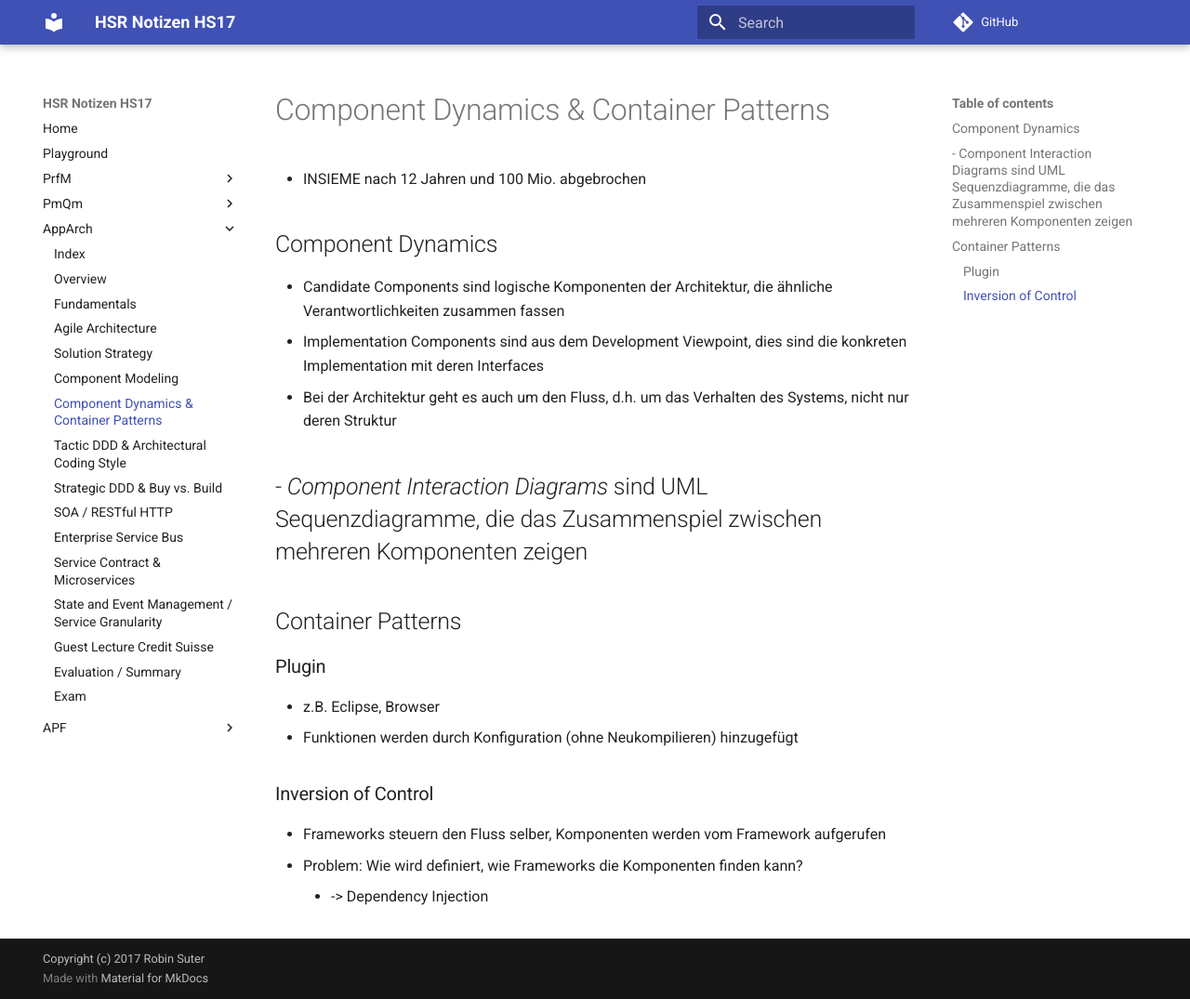
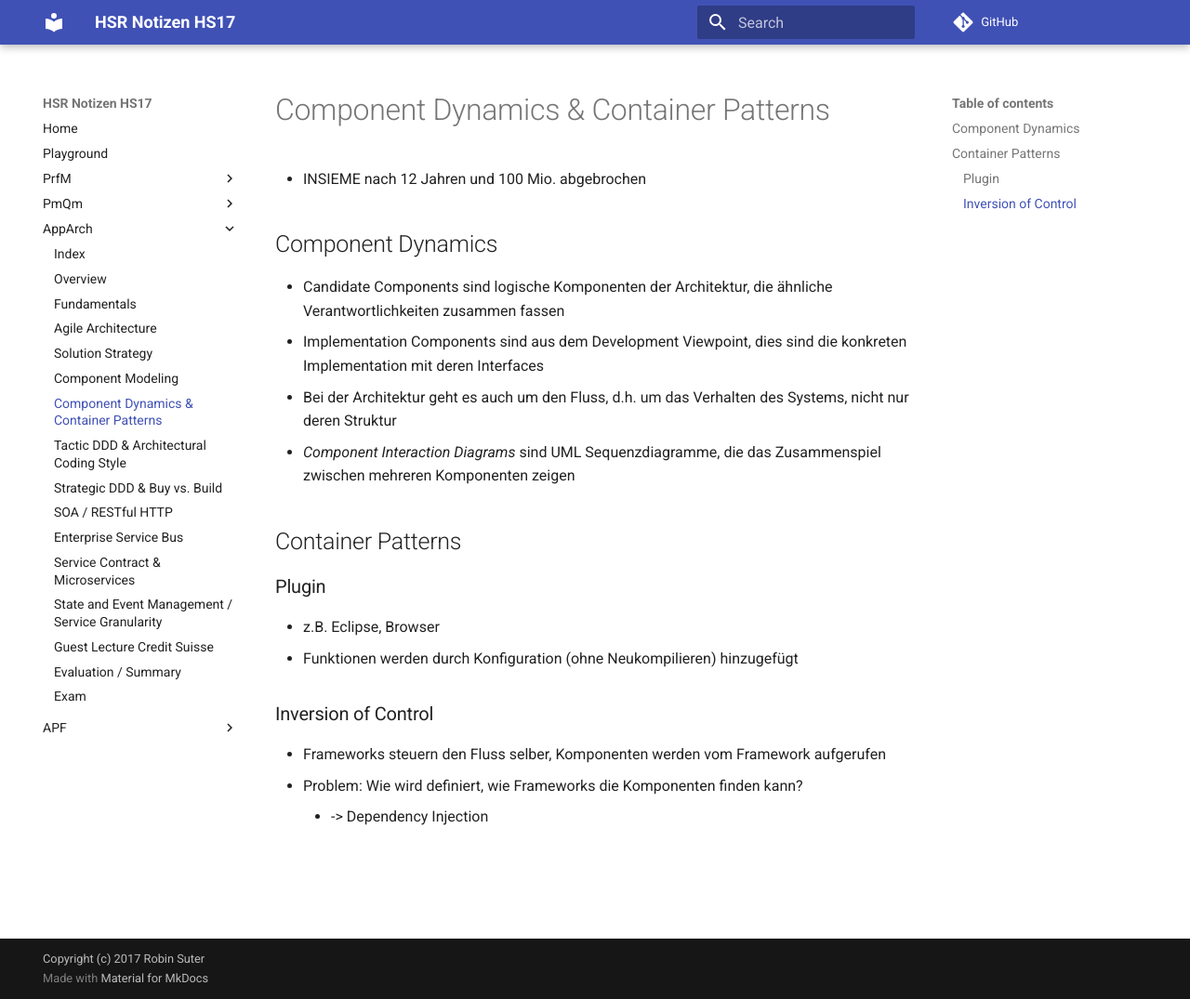
Before and after one commit to Excape/hsr-docs-hs17, an MkDocs documentation site: the page built from docs/apparch/component_dynamics_container_patterns.md, in a window 1280 px wide and 1075 px high. Shown: the whole window at 93% size. Built offline with MkDocs 1.6.1 and Material for MkDocs 9.7.7, drawn with Linux system fonts in a browser that asks for light colours; comment, search, counter and statistics services are not loaded; old or Windows-style settings are respelled for this version of MkDocs.

Commit message:
fix layout

```diff
--- a/docs/apparch/component_dynamics_container_patterns.md
+++ b/docs/apparch/component_dynamics_container_patterns.md
@@ -5,9 +5,8 @@
 - Candidate Components sind logische Komponenten der Architektur, die ähnliche Verantwortlichkeiten zusammen fassen
 - Implementation Components sind aus dem Development Viewpoint, dies sind die konkreten Implementation mit deren Interfaces
 - Bei der Architektur geht es auch um den Fluss, d.h. um das Verhalten des Systems, nicht nur deren Struktur
+- *Component Interaction Diagrams* sind UML Sequenzdiagramme, die das Zusammenspiel zwischen mehreren Komponenten zeigen
 
-- *Component Interaction Diagrams* sind UML Sequenzdiagramme, die das Zusammenspiel zwischen mehreren Komponenten zeigen
--
 ## Container Patterns
 
 ### Plugin
```
